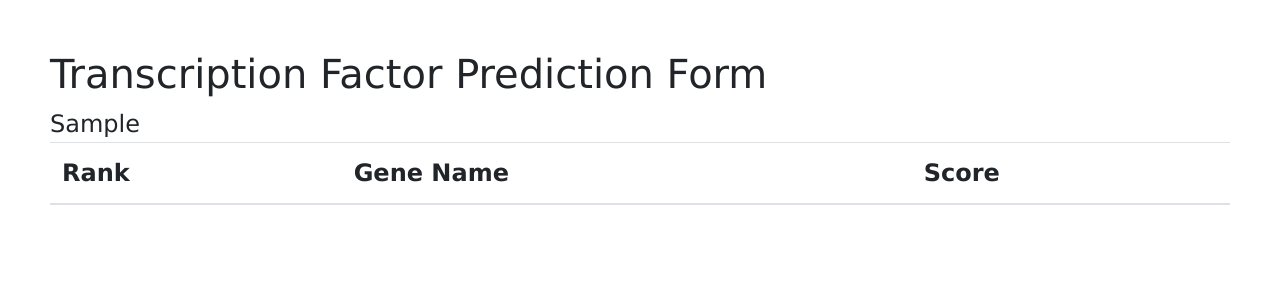
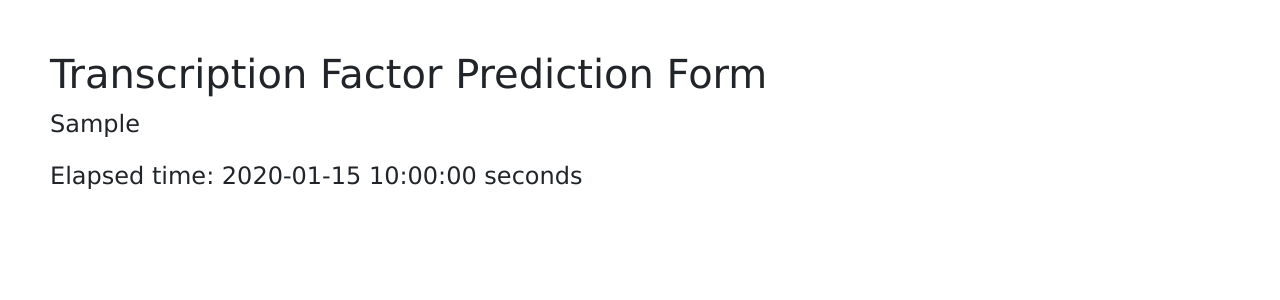
Before and after one commit to TheFloatingString/Adage, a Flask app: template templates/hoverable_results.html in a window 1280 px wide. Shown: the top 300 px of the page. Run offline with Flask 2, Linux system fonts and the light colour scheme; the template is opened without the code that fills it: most values are stand-ins (such as "Sample title", 1, 10 or a date in 2020); lists and menus that the app fills with data are empty; parts of the project's set-up code (start-up, migrations or seed data) failed here and were passed over; some libraries are stand-ins or nearby versions.

```diff
--- a/templates/hoverable_results.html
+++ b/templates/hoverable_results.html
@@ -38,15 +38,8 @@
 
 		{{table_of_results|safe}}
 
-		<table class="table table-hover">
-			<thead>
-				<th scope="col">Rank</th>
-				<th scope="col">Gene Name</th>
-				<th scope="col">Score</th>
-			</thead>
-			<tbody>
-			</tbody>
-		</table>
+	<p>
+	<p>Elapsed time: {{elapsed_time}} seconds</p>
 
 	</div>
 
```
